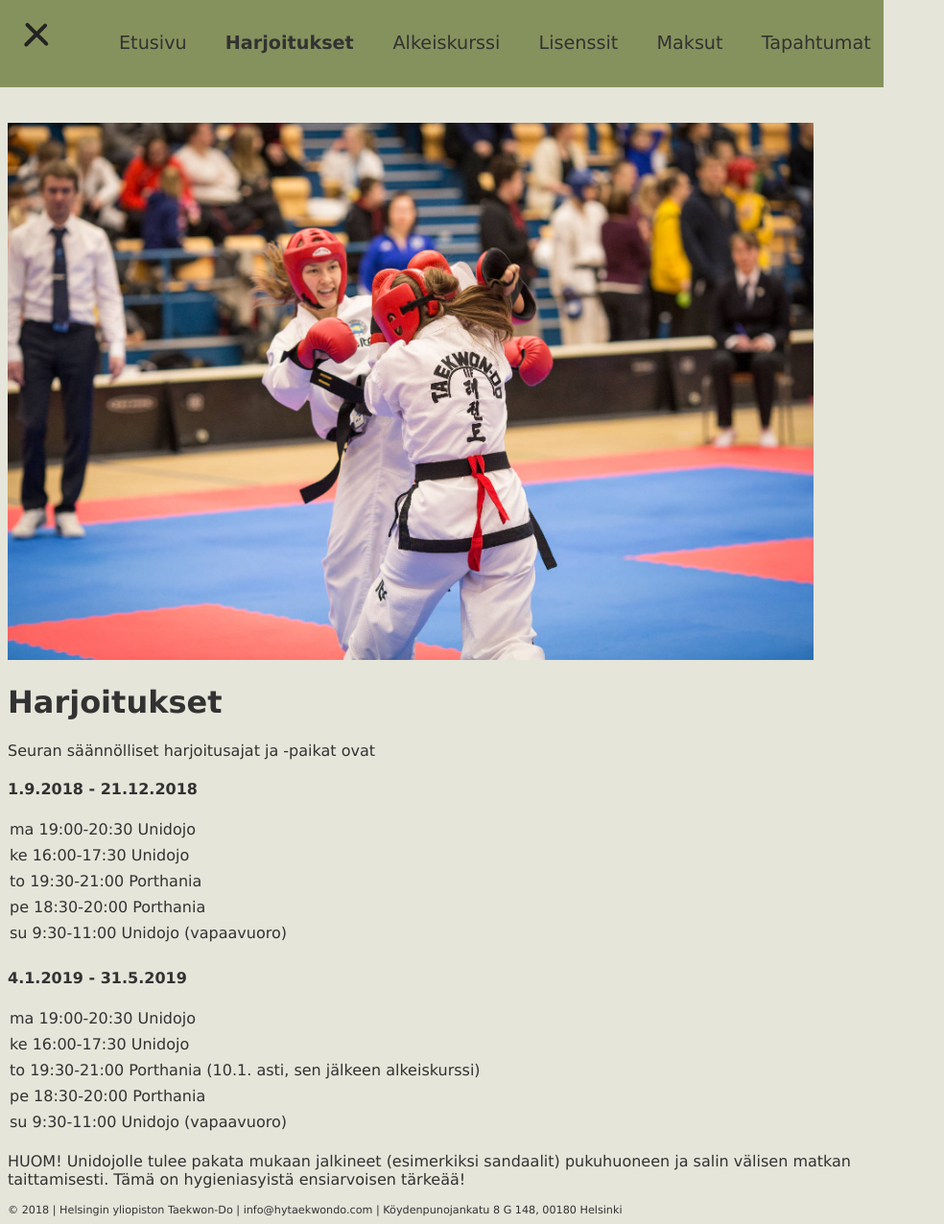
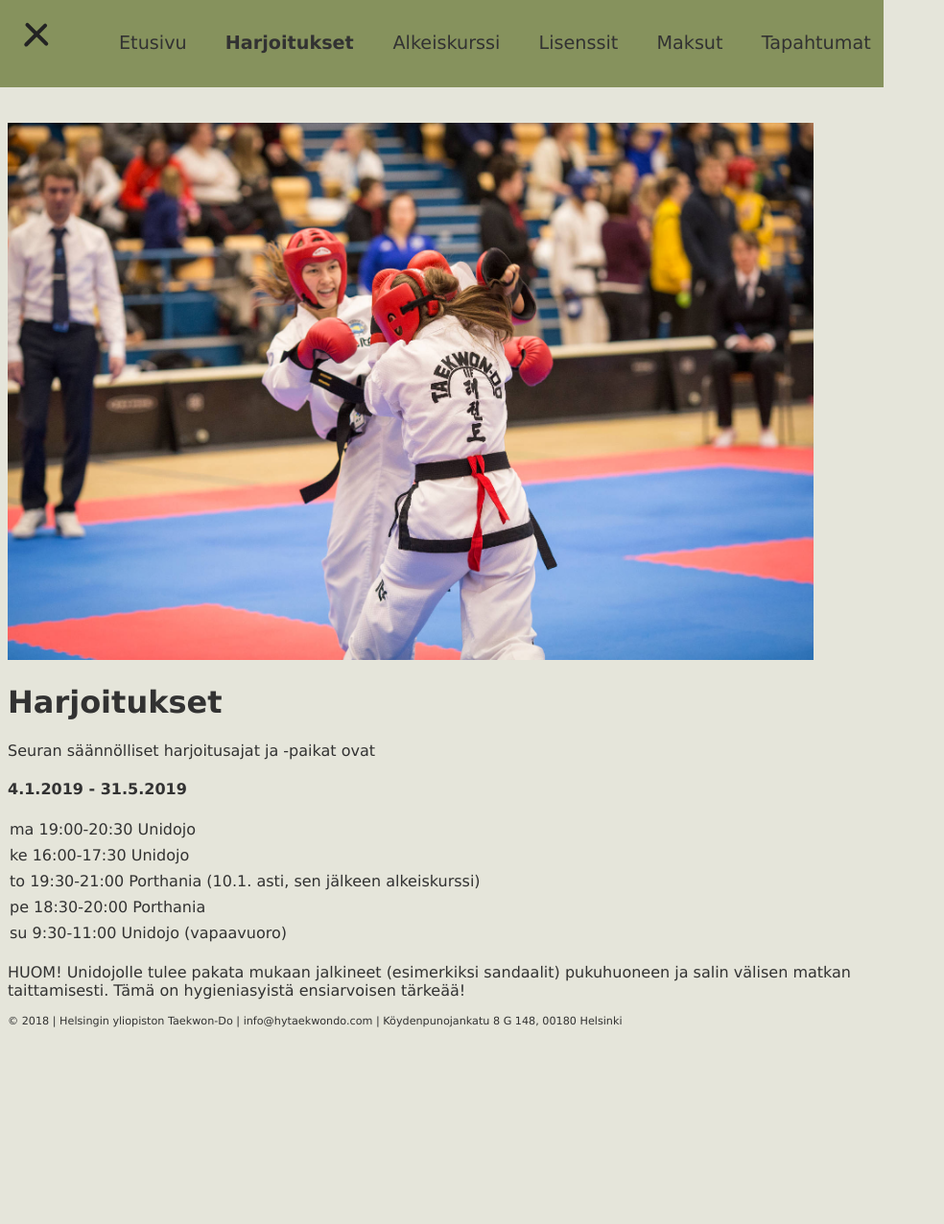
Before and after one commit to hytkd/website, a Jekyll site: the page built from trainings.html, in a window 1280 px wide and 1276 px high. Shown: the whole window at 96% size, without its empty margins (0-984 px from the left). Built offline with Jekyll 4.4.1, drawn with Linux system fonts in a browser that asks for light colours.

Commit message:
Remove old training times; add reminder about membership fees

```diff
--- a/_data/acute.yml
+++ b/_data/acute.yml
@@ -1,4 +1,4 @@
 - title: Kevään alkeiskurssi
   content: Kevään alkeiskurssi alkaa 17.1.2019. Ilmoittaudu <a href="/course.html">kurssille</a>!
-- title: Joulutauko 22.12. - 3.1.
-  content: Ohjatut harjoitukset ovat tauolla 22.12. - 3.1. Ohjatut harjoitukset jatkuvat samoilla ajoille 4.1.2019.
+- title: Jäsenmaksut
+  content: Muistathan maksaa seuran jäsenmaksun vuodelle 2019. Ohjeet löydät <a href="/payments.html">täältä</a>.
--- a/_data/trainings.yml
+++ b/_data/trainings.yml
@@ -1,15 +1,3 @@
-- dates: 1.9.2018 - 21.12.2018
-  times:
-    - time: ma 19:00-20:30
-      location: Unidojo
-    - time: ke 16:00-17:30
-      location: Unidojo
-    - time: to 19:30-21:00
-      location: Porthania
-    - time: pe 18:30-20:00
-      location: Porthania
-    - time: su 9:30-11:00
-      location: Unidojo (vapaavuoro)
 - dates: 4.1.2019 - 31.5.2019
   times:
     - time: ma 19:00-20:30
```
